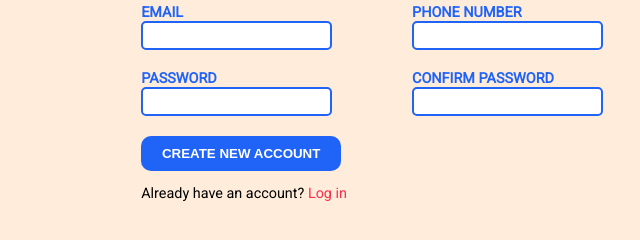
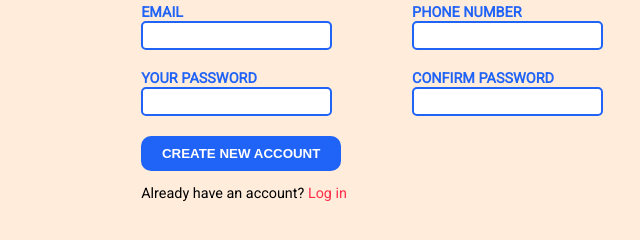
Before and after one commit to dttncl/online-form, a plain HTML site: page index.html in a window 1280 px wide. Shown: the part 280-520 px from the top of the page, 513-1153 px from the left. Drawn offline with Linux system fonts and the light colour scheme.

Commit message:
async change

```diff
--- a/index.html
+++ b/index.html
@@ -29,7 +29,7 @@
                             <label for="e_mail">EMAIL</label><br>
                             <input type="email" name="e_mail" id="e_mail"><br>
 
-                            <label for="pword">PASSWORD</label><br>
+                            <label for="pword">YOUR PASSWORD</label><br>
                             <input type="password" name="pword" id="pword" required>
                         </div>
 
```
